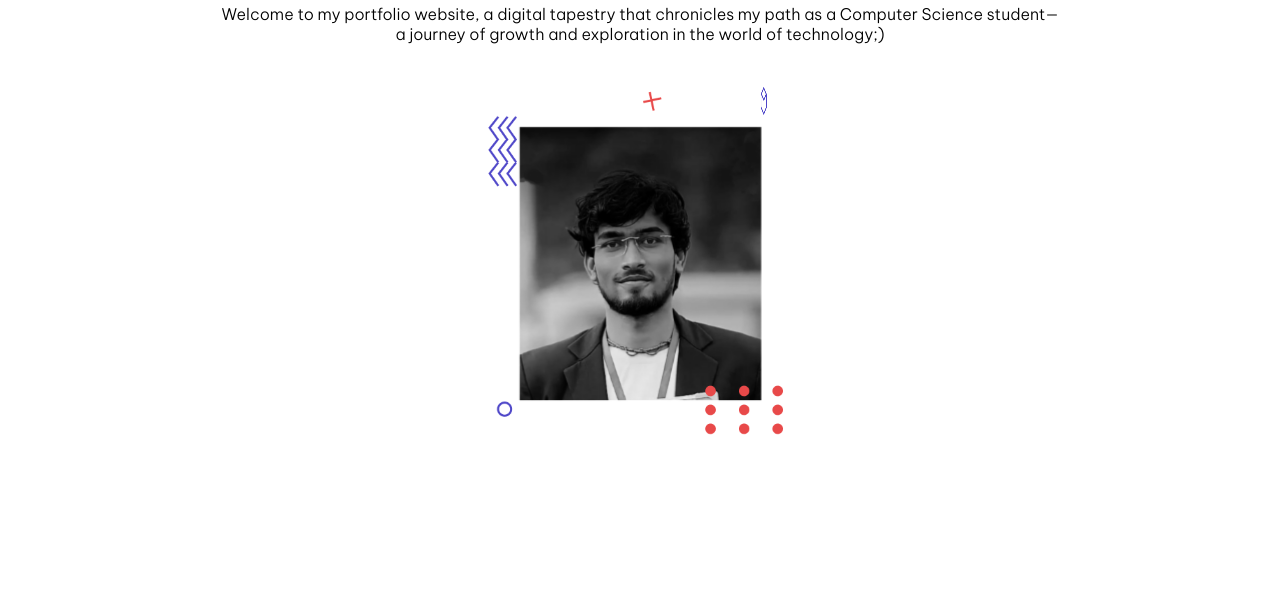
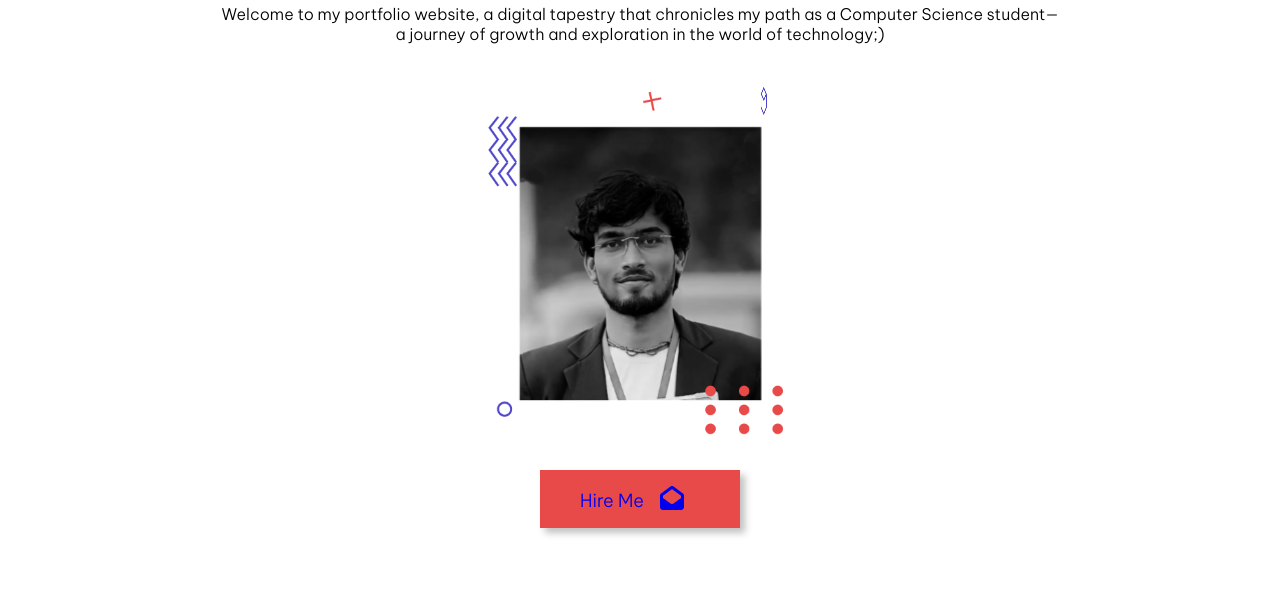
Before and after one commit to Imsurya01/surya-port, a plain HTML site: page index.html in a window 1280 px wide. Shown: the part 332-927 px from the top of the page. Drawn offline with nearby package versions, Linux system fonts and the light colour scheme.

Commit message:
Update index.html

```diff
--- a/index.html
+++ b/index.html
@@ -46,8 +46,9 @@
             </div>
 
             <!-- CTA Button -->
+           <div class="btn-pink" id="btn-top">Hire me</div>
+        </div>
 
-        </div>
 
         <!-- Right Section -->
         <div class="hero-section-right">
@@ -71,7 +72,7 @@
             </div>
         </div>
 
-        <div class="btn-pink" id="submit-btn"> <a href="https://forms.gle/T3NDGq31jQjTyPy57">
+        <div class="btn-pink" id="btn-bottom"> <a href="https://forms.gle/T3NDGq31jQjTyPy57">
                 Hire Me<i class="submit-icon fa-solid fa-envelope-open aria-hidden="true"></i>
               </a>
         </div>
```
